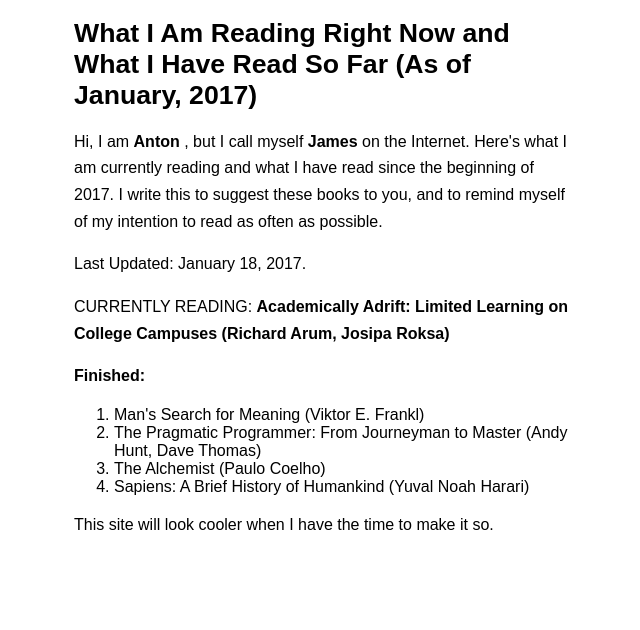
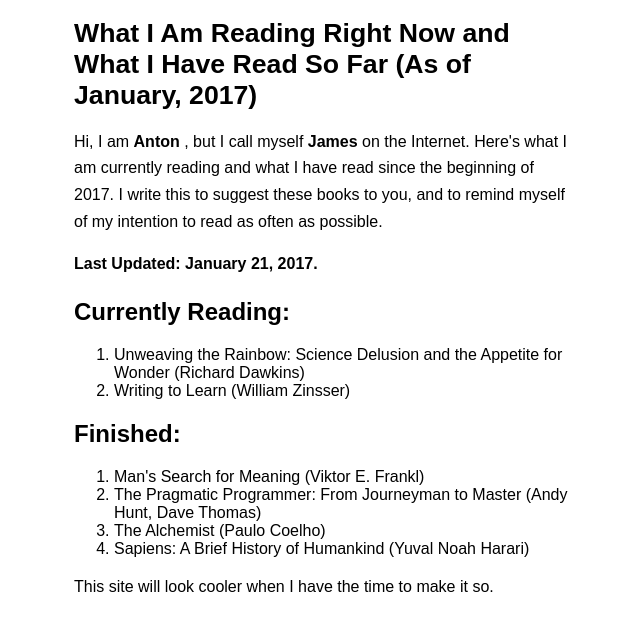
Before and after one commit to atomicbomber-git/reading_list, a plain HTML site: page index.html in a window 1280 px wide. Shown: the whole page, without its empty margins (316-956 px from the left). Drawn offline with Linux system fonts and the light colour scheme.

Commit message:
Updated currently reading and changed some styles

```diff
--- a/index.html
+++ b/index.html
@@ -29,11 +29,15 @@
              and to remind myself of my intention to read as often as possible.
         </p>
 
-        <p> Last Updated: January 18, 2017. </p>
+        <p> <strong> Last Updated: January 21, 2017. </strong> </p>
 
-        <p>  CURRENTLY READING: <strong> Academically Adrift: Limited Learning on College Campuses (Richard Arum, Josipa Roksa) </strong> </p>
+        <h2> Currently Reading: </h2>
+		<ol>
+			<li> Unweaving the Rainbow: Science Delusion and the Appetite for Wonder (Richard Dawkins) </li>
+			<li> Writing to Learn (William Zinsser) </li>
+		</ol>
 
-        <p> <strong> Finished: </strong> </p>
+        <h2> Finished: </h2>
         <ol>
             <li> Man's Search for Meaning (Viktor E. Frankl) </li>
             <li> The Pragmatic Programmer: From Journeyman to Master (Andy Hunt, Dave Thomas) </li>
```
